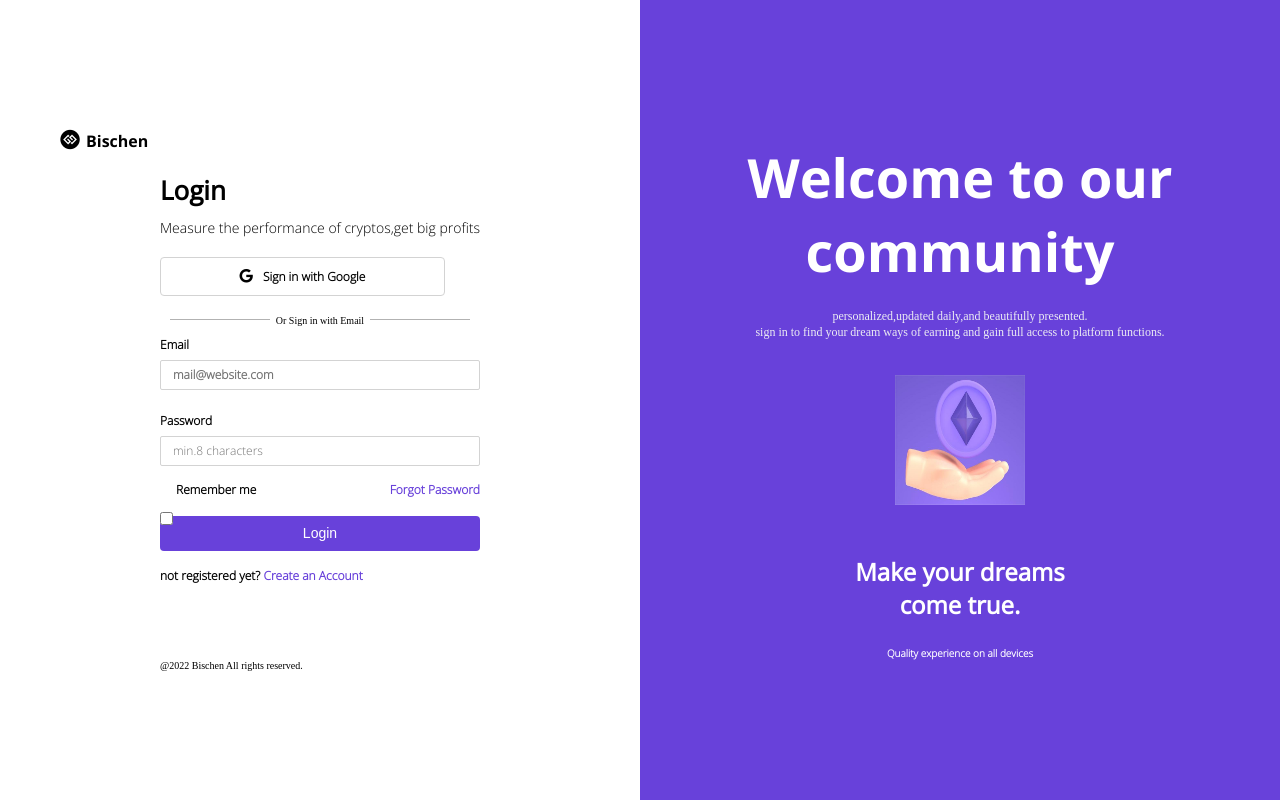
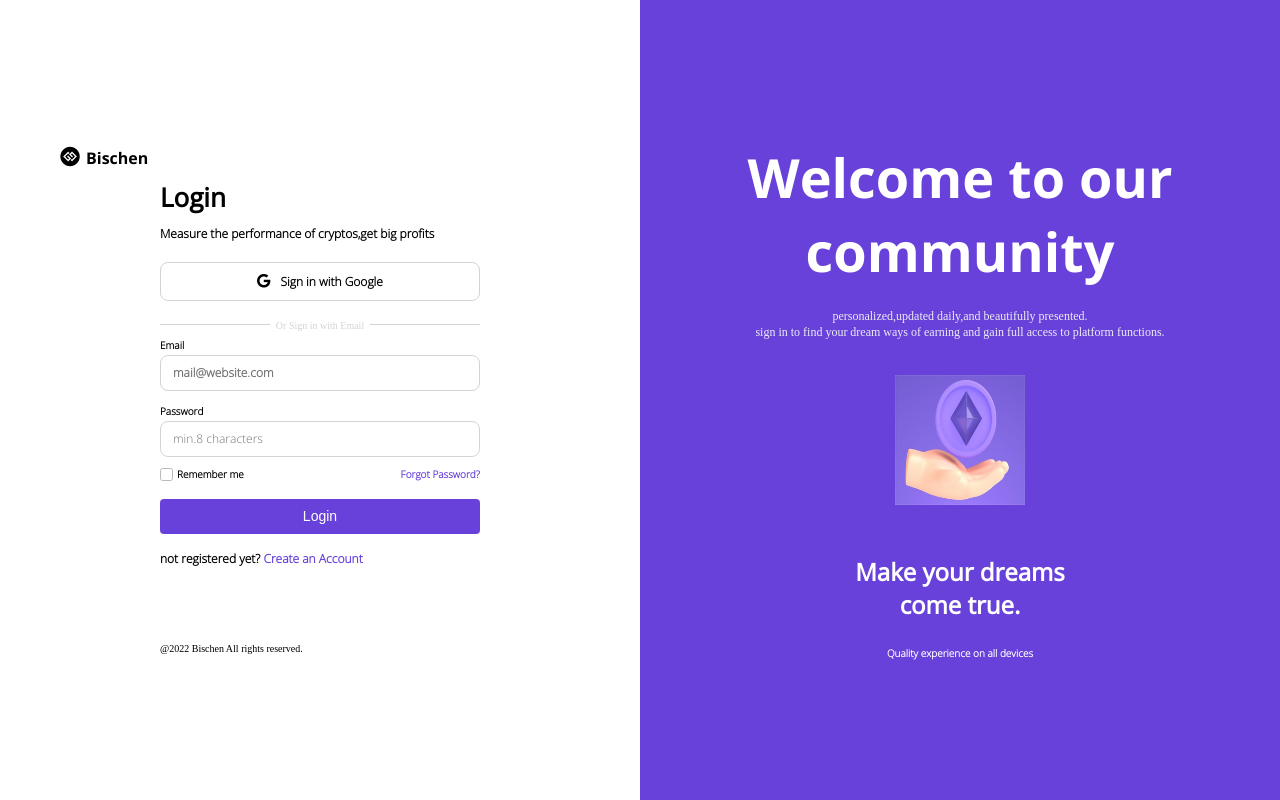
Before and after one commit to HariSunil/loginform, a plain HTML site: page index.html in a window 1280 px wide. Drawn offline with Linux system fonts and the light colour scheme; a web font is replaced by a local one.

Commit message:
updated font properties

```diff
--- a/index.html
+++ b/index.html
@@ -45,13 +45,13 @@
                                                     <div class="main">
                                                         <div class="box">
                                                                 <label>
-                                                                    <input type="checkbox" ><span id="agree">Remember me</span>
+                                                                    <input type="checkbox" ><span id="agree"><b>Remember me</b></span>
                                                                 </label>
                                                         </div>
                                                         <div class="box">
-                                                            <span id="terms"><a href="#">Forgot Password</a></span>
+                                                            <span id="terms"><a href="#">Forgot Password?</a></span>
                                                         </div>
-                                                </div>
+                                                  </div>
                                         <button type="submit" class="btn">Login</button>
                                         <div class="register">
                                             <p id="reg">not registered yet? <a href="#">Create an Account</a></p>
--- a/style.css
+++ b/style.css
@@ -52,7 +52,7 @@ body{
     margin-left: 2px;
 }
 .main-form{
-    margin-top: 20px;
+    margin-top: 10px;
     padding-inline: 130px;
 }
 .main-form h2{
@@ -61,9 +61,9 @@ body{
     font-weight: 800;
 }
 .main-form p{
-    font-size: 14px;
+    font-size: 12px;
     font-family: 'lightfont';
-    font-weight: 400;
+    font-weight: 700;
     margin-top: 10px;
 }
 .sm{
@@ -75,15 +75,15 @@ body{
 .sm_btn{
     background: white;
     color:black;
-    width:285px;
+    width:320px;
     border: 1px solid lightgray;
     padding: 10px 16px;
     text-align: center;
     text-decoration: none;
     cursor: pointer;
-    border-radius: 4px;
+    border-radius: 8px;
     font-size: 12px;
-    font-weight: 700;
+    font-weight: 800;
     font-family: 'lightfont';
 
 }
@@ -96,12 +96,11 @@ body{
     content:" ";
     display: block;
     height: 1px;
-    width: 100px;
+    width: 110px;
     position: absolute;
     top:45%;
-    left: 0;
-    background: black;
-    opacity: 0.3;
+    left: -10px;
+    background:lightgray;
   }
   .hr-lines{
     position: relative;
@@ -109,34 +108,34 @@ body{
     margin: 4px auto;
     text-align: center;
     font-size: 10px;
+    color: lightgray;
   }
   .hr-lines:after{
     content:" ";
     height: 1px;
-    width: 100px;
-    background: black;
+    width: 110px;
+    background:lightgray;
     display: block;
     position: absolute;
     top: 45%;
-    right: 0;
-    opacity: 0.3;
+    right: -10px;
   }
   .s_form input[type=text]{
-    border-radius: 2px;
+    border-radius: 8px;
     width: 100%;
-    height: 24px;
+    height: 36px;
     font-size: 12px;
     font-family: 'lightfont';
     font-weight: 600;
     padding-block:14px;
     padding-inline: 12px;
     border: 1px solid lightgray;
-    margin-bottom: 16px;
+    margin-bottom: 10px;
   }
   .s_form input[type=password]{
-    border-radius: 2px;
+    border-radius: 8px;
     width: 100%;
-    height: 24px;
+    height: 36px;
     font-size: 12px;
     font-family: 'lightfont';
     padding-block:14px;
@@ -144,32 +143,28 @@ body{
     border: 1px solid lightgray;
     margin-bottom: 10px;
   }
-  .box input[type=checkbox]{
-    position: absolute;
-    top:64%;
-  }
   .details{
     padding-inline:130px;
   }
   #name1,#name2{
-    font-size: 12px;
+    font-size: 10px;
     font-weight: 700;
     font-family: 'lightfont';
-    line-height: 30px;
+    line-height: 20px;
+  }
+  #agree,#terms{
+    font-size: 10px;
+     font-weight: 900;
+    font-family: 'lightfont';
+    position: relative;
+    bottom: 3px;
   }
   #agree{
-    margin-left: 4px;
+    padding-left: 4px;
   }
-  .box{
-    margin-block: 4px;
-  }
-  #agree,#terms{
-    font-size: 12px;
-    font-weight: 600;
-    font-family: 'lightfont';
-  }
-  #agree{
-    padding-left: 12px;
+  .box input[type='checkbox']{
+    transform: scale(1.0);
+    opacity: 0.5;
   }
   .main{
     display: flex;
```
